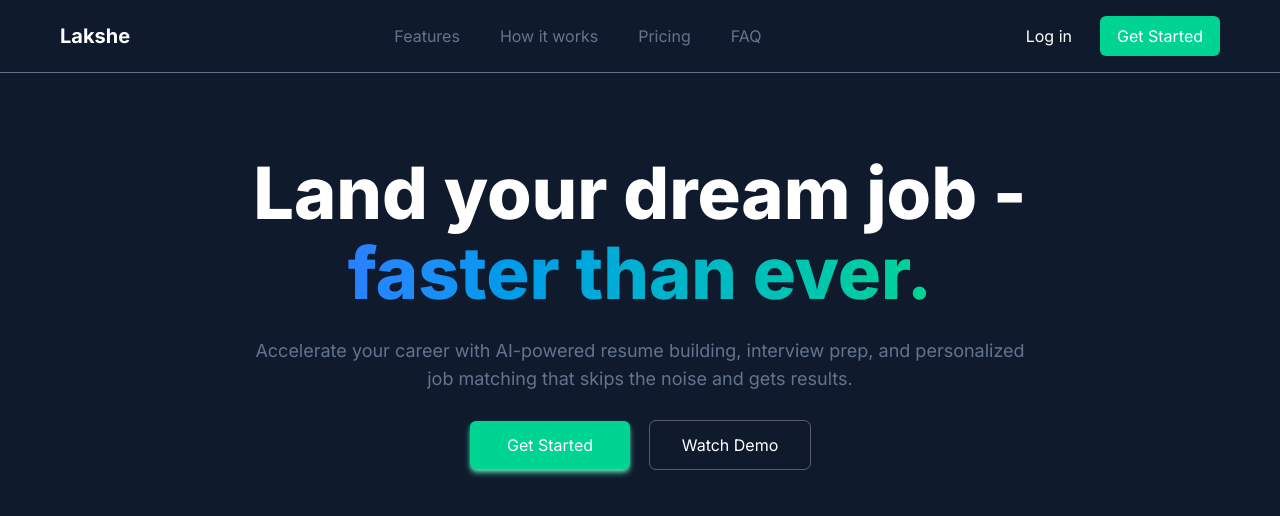
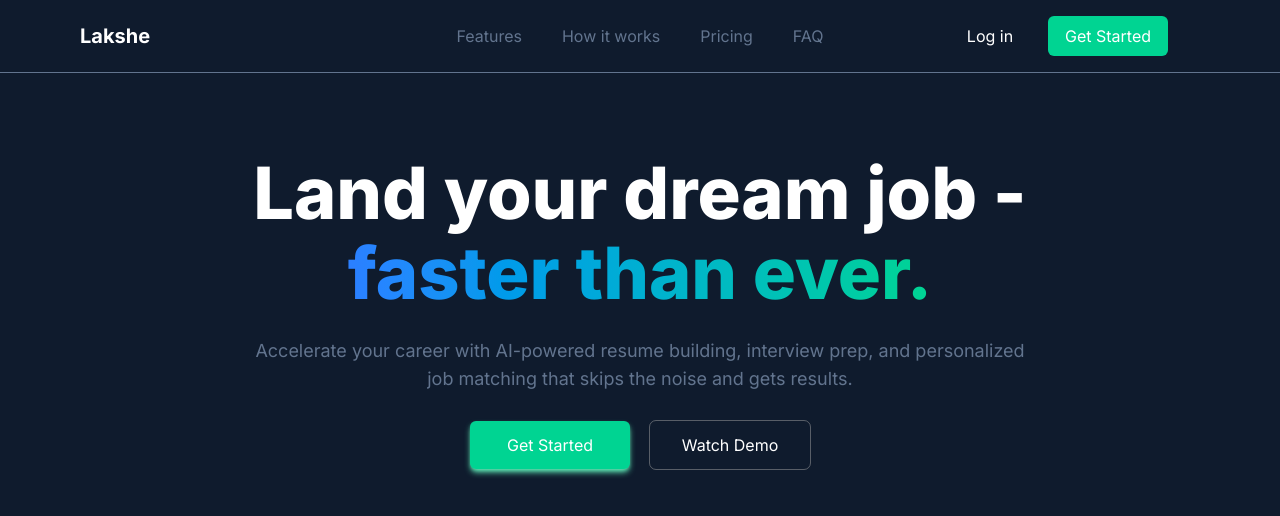
Before and after one commit to saphalp/lakshe-frontend, a Next.js app in the folder lakshe/: page / in a window 1280 px wide. Shown: the top 516 px of the page. Built offline with nearby package versions, Linux system fonts and the light colour scheme.

Commit message:
fix: add renders to login and signup page

```diff
--- a/lakshe/app/login/page.tsx
+++ b/lakshe/app/login/page.tsx
@@ -0,0 +1,11 @@
+import React from 'react'
+
+function page() {
+  return (
+    <div>
+      Under construction
+    </div>
+  )
+}
+
+export default page
--- a/lakshe/app/sign-up/page.tsx
+++ b/lakshe/app/sign-up/page.tsx
@@ -0,0 +1,11 @@
+import React from 'react'
+
+function page() {
+  return (
+    <div>
+      Under construction
+    </div>
+  )
+}
+
+export default page
--- a/lakshe/components/ui/Navbar.tsx
+++ b/lakshe/components/ui/Navbar.tsx
@@ -17,8 +17,8 @@ export default function Navbar() {
 
   return (
     <>
-    <nav className="flex justify-between px-15 py-4 font-sans sticky items-center text-md">
-      <Link href='/' className="font-bold text-white text-xl"> Lakshe </Link>
+    <nav className="flex justify-between py-4 px-20 font-sans sticky items-center text-md">
+      <Link href='/' className="font-bold text-white text-xl w-60"> Lakshe </Link>
       <ul className="flex gap-10 text-[oklch(55.4%_0.046_257.417)] items-center">
         {links.map(({ href, label }) => (
           <li key={href}>
@@ -26,9 +26,9 @@ export default function Navbar() {
           </li>
         ))}
       </ul>
-      <div className="flex gap-7">
-        <button className="text-white"> Log in </button>
-        <button className="bg-emerald-400 w-30 h-10 text-white rounded-sm"> Get Started </button>
+      <div className="flex gap-7 w-60">
+        <Link href='/login'><button className="w-15 h-10 text-white"> Log in </button></Link>
+        <Link href='/sign-up'><button className="bg-emerald-400 w-30 h-10 text-white rounded-sm"> Get Started </button></Link>
       </div>
     </nav>
     <hr className="border-[oklch(55.4%_0.046_257.417)]" />
```
